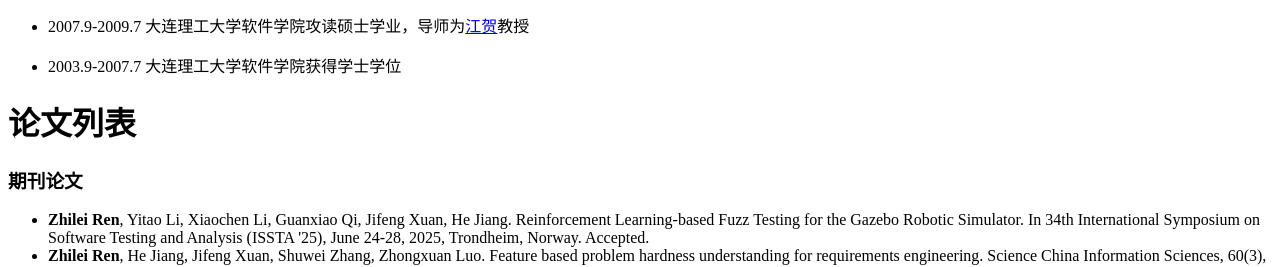
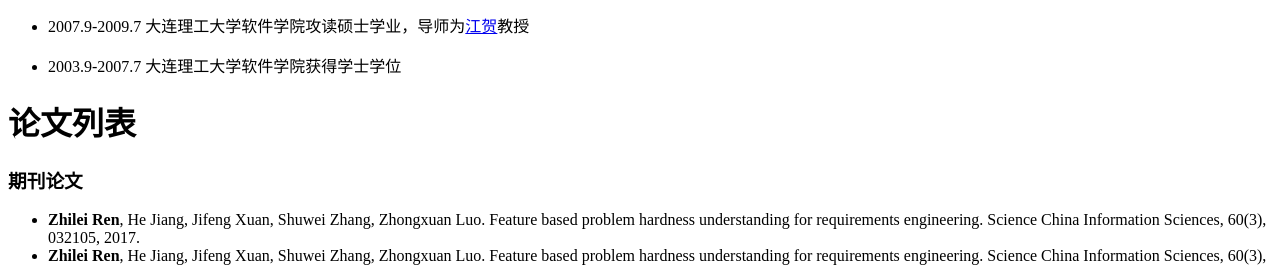
Before and after one commit to zhileiren/zhileiren.github.io, a plain HTML site: page index_chn.htm in a window 1280 px wide. Shown: the part 637-904 px from the top of the page. Drawn offline with Linux system fonts and the light colour scheme.

Commit message:
Update index_chn.htm

```diff
--- a/index_chn.htm
+++ b/index_chn.htm
@@ -30,7 +30,7 @@
         <h3>期刊论文</h3>
 
         <ul>
-	    <li><strong>Zhilei Ren</strong>, Yitao Li, Xiaochen Li, Guanxiao Qi, Jifeng Xuan, He Jiang. Reinforcement Learning-based Fuzz Testing for the Gazebo Robotic Simulator. In 34th International Symposium on Software Testing and Analysis (ISSTA '25), June 24-28, 2025, Trondheim, Norway. Accepted. </li>
+	    <li><strong>Zhilei Ren</strong>, He Jiang, Jifeng Xuan, Shuwei Zhang, Zhongxuan Luo. Feature based problem hardness understanding for requirements engineering. Science China Information Sciences, 60(3), 032105, 2017. </li>
             <li><strong>Zhilei Ren</strong>, He Jiang, Jifeng Xuan, Shuwei Zhang, Zhongxuan Luo. Feature based problem hardness understanding for requirements engineering. Science China Information Sciences, 60(3), 032105, 2017. </li>
             <li><strong>Zhilei Ren</strong>, He Jiang, Shuwei Zhang, Jingxuan Zhang, Zhongxuan Luo. Boosting Local Search with Lagrangian Relaxation. Journal of Heuristics. Online. </li>
             <li><strong>Zhilei Ren</strong>, He Jiang, Jifeng Xuan, Yan Hu, Zhongxuan Luo. New Insights Into Diversification of Hyper-Heuristics. IEEE Transactions on Cybernetics. Online. </li>
@@ -44,6 +44,7 @@
         <h3>会议论文</h3>
 
         <ul>
+            <li><strong>Zhilei Ren</strong>, Yitao Li, Xiaochen Li, Guanxiao Qi, Jifeng Xuan, He Jiang. Reinforcement Learning-based Fuzz Testing for the Gazebo Robotic Simulator. In 34th International Symposium on Software Testing and Analysis (ISSTA '25), June 24-28, 2025, Trondheim, Norway. Accepted. </li>
             <li><strong>Zhilei Ren</strong>, Shiwei Sun, Jifeng Xuan, Xiaochen Li, Zhide Zhou, and He Jiang. Automated Patching for Unreproducible Builds. In 44th International Conference on Software Engineering (ICSE ’22), May 21–29, 2022, Pittsburgh, PA, USA. Accepted. </li>
             <li><strong>Zhilei Ren</strong>, Shaozheng Dong, Xiaochen Li, Zongzheng Chi, and He Jiang. Many-objective Test Database Generation for SQL. Proceedings of the 16th International Conference on Parallel Problem Solving from Nature (PPSN 2020). Accepted. </li>
             <li><strong>Zhilei Ren</strong>, Changlin Liu, Xusheng Xiao, He Jiang, and Tao Xie. Root Cause Localization for Unreproducible Builds via Causality Analysis over System Call Tracing. The 34th IEEE/ACM International Conference on Automated Software Engineering (ASE 2019). Accepted.</li>
```
